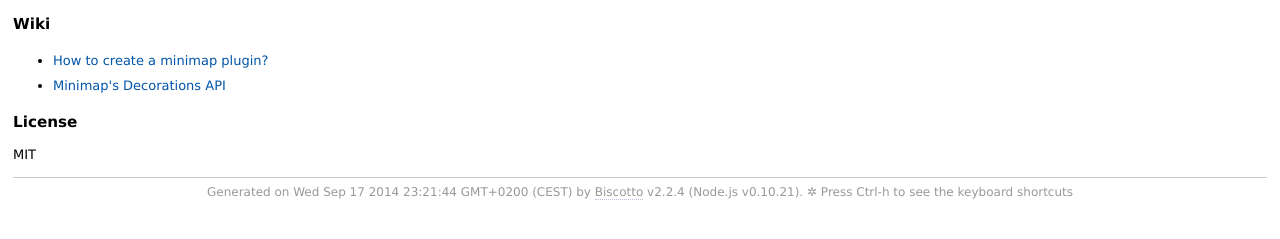
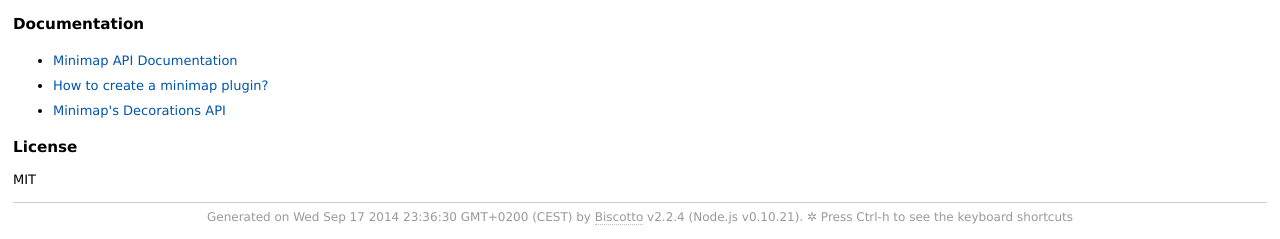
Before and after one commit to atom-minimap/minimap, a plain HTML site: page README.md.html in a window 1280 px wide. Shown: the part 2194-2433 px from the top of the page. Before the commit the page ends 2408 px from the top, so only its background shows below. Drawn offline with Linux system fonts and the light colour scheme.

Commit message:
:memo: Update documentation

```diff
--- a/README.md.html
+++ b/README.md.html
@@ -156,8 +156,9 @@
 <li><a href="https://atom.io/packages/minimap-color-highlight">Color Highlight</a></li>
 <li><a href="https://atom.io/packages/minimap-highlight-selected">Highlight Selected</a></li>
 <li><a href="https://atom.io/packages/minimap-selection">Selection</a></li>
-</ul><p>When the <code>displayPluginsControls</code> setting is toggled on, plugins activation can be managed directly from the minimap package settings or by using the quick settings dropdown available on the mimimap itself:</p><p><img src="https://github.com/fundon/atom-minimap/blob/master/plugins-list.gif?raw=true" alt="Minimap Screenshot"></p><h3 id="wiki">Wiki</h3>
+</ul><p>When the <code>displayPluginsControls</code> setting is toggled on, plugins activation can be managed directly from the minimap package settings or by using the quick settings dropdown available on the mimimap itself:</p><p><img src="https://github.com/fundon/atom-minimap/blob/master/plugins-list.gif?raw=true" alt="Minimap Screenshot"></p><h3 id="documentation">Documentation</h3>
 <ul>
+<li><a href="http://fangduncai.com/atom-minimap/">Minimap API Documentation</a></li>
 <li><a href="https://github.com/fundon/atom-minimap/wiki/Plugin">How to create a minimap plugin?</a></li>
 <li><a href="https://github.com/fundon/atom-minimap/wiki/Decorations">Minimap&#39;s Decorations API</a></li>
 </ul>
@@ -166,7 +167,7 @@
     </div>
     <div id='footer'>
   Generated on
-  Wed Sep 17 2014 23:21:44 GMT+0200 (CEST)
+  Wed Sep 17 2014 23:36:30 GMT+0200 (CEST)
   by
   <a href='https://github.com/gjtorikian/biscotto' title='TomDoc-CoffeeScript API documentation generator'>Biscotto</a>
   v2.2.4
```
Also changed, not shown: LICENSE.html (+1 -1 lines), class_index.html (+1 -1 lines), classes/DecorationManagement.html (+1 -1 lines), classes/Minimap.html (+1 -1 lines), classes/MinimapRenderView.html (+1 -1 lines), classes/MinimapView.html (+1 -1 lines), classes/PluginManagement.html (+1 -1 lines), classes/ViewManagement.html (+1 -1 lines).
